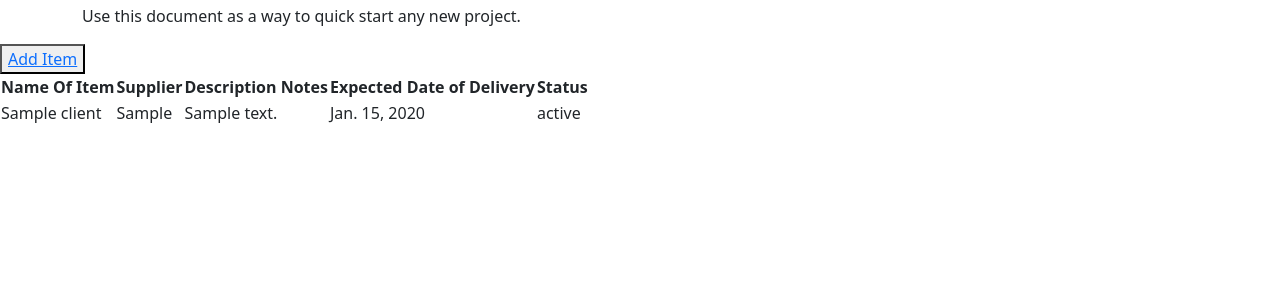
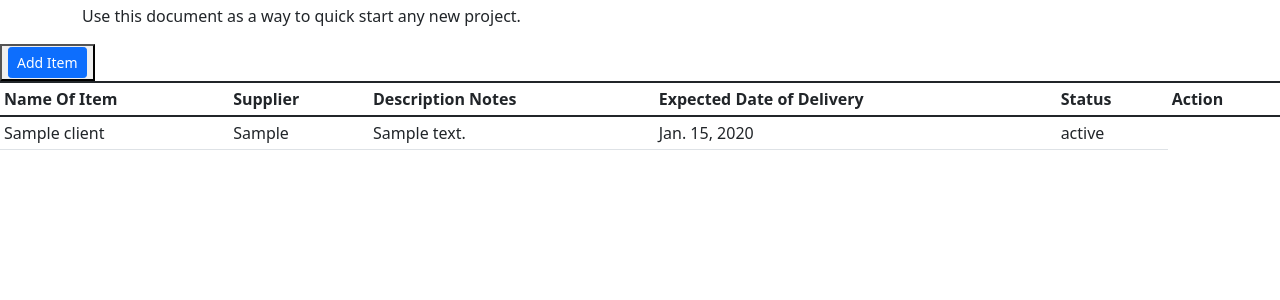
Before and after one commit to wiford-cloud/swiss, a Django app: template swiss_global_deliveries/templates/pages/home.html in a window 1280 px wide. Shown: the part 56-356 px from the top of the page. Run offline with Django 4.2, Linux system fonts and the light colour scheme; the template is opened without the code that fills it: values that come from a table or form of the project are taken from there, others are empty; tables that the repository leaves empty hold one stand-in row (values such as "Sample post"); parts of the project's set-up code (start-up, migrations or seed data) failed here and were passed over; some libraries are stand-ins or nearby versions.

Commit message:
Update home.html

```diff
--- a/swiss_global_deliveries/templates/pages/home.html
+++ b/swiss_global_deliveries/templates/pages/home.html
@@ -3,15 +3,16 @@
 
 {% block body %}
 
-<table>
+<table class=" table table-sm">
 
     <tr>
         <thead>
-        <th>Name Of Item</th>
-        <th>Supplier</th>
-        <th>Description Notes</th>
-        <th>Expected Date of Delivery</th>
-        <th>Status</th>
+            <th>Name Of Item</th>
+            <th>Supplier</th>
+            <th>Description Notes</th>
+            <th>Expected Date of Delivery</th>
+            <th>Status</th>
+            <th>Action</th>
         </thead>
     </tr>
     {% for c in cl %}
@@ -23,7 +24,7 @@
         <td>{{c.Status}}</td>
     </tr>
     {% endfor %}
-    <button ><a href="{url 'pages/Client_create'}">Add Item</a></button>
+    <button><a class="btn btn-primary btn-sm btn block" href="{url 'pages/Client_create'}">Add Item</a></button>
 
 
 </table>
```
